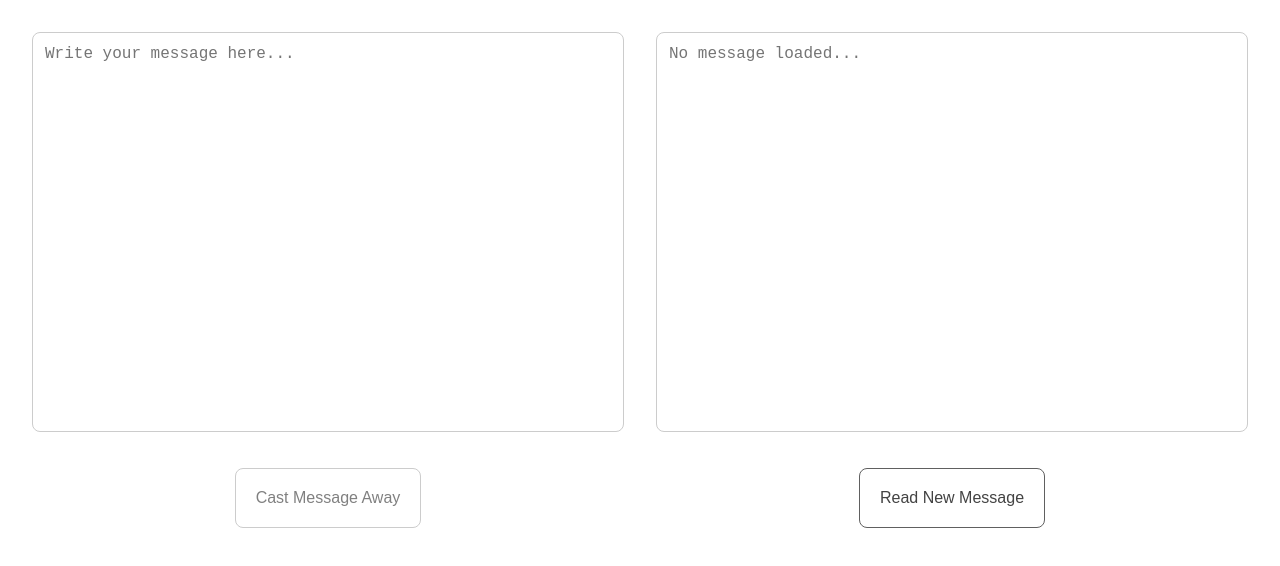
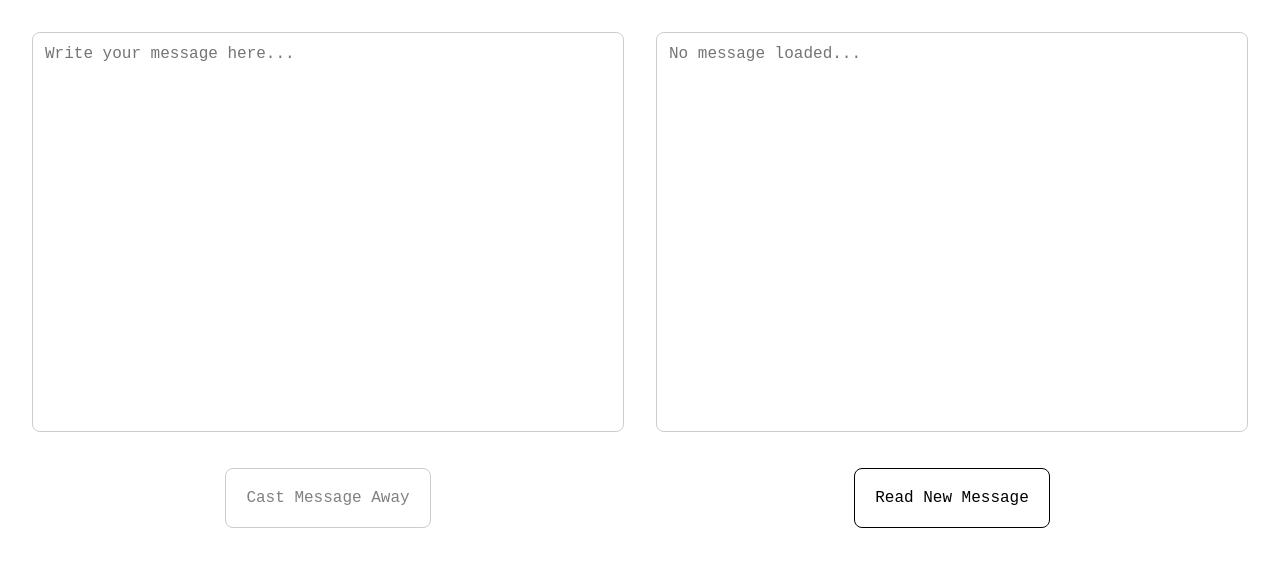
Before and after one commit to jacksoncdawson/message-in-a-bottle, a React (Create React App) app: page / in a window 1280 px wide. In both pictures the pointer is over the button "Read New Message". Shown: the top 566 px of the page. Built offline with nearby package versions, Linux system fonts and the light colour scheme.

Commit message:
Version 0.1
- "working" commit before rewriting the random pick logic and auto-delete logic

```diff
--- a/src/Components/MessageIn/MessageIn.jsx
+++ b/src/Components/MessageIn/MessageIn.jsx
@@ -1,7 +1,7 @@
 import React, { useState } from "react";
 import styles from "./MessageIn.module.css";
 import db from "../../firebase"; // Adjust the relative path as needed
-import { collection, getDocs } from "firebase/firestore";
+import { collection, getDocs, deleteDoc } from "firebase/firestore";
 
 function MessageIn() {
   const [incomingMessage, setIncomingMessage] = useState("");
--- a/src/Components/MessageIn/MessageIn.module.css
+++ b/src/Components/MessageIn/MessageIn.module.css
@@ -51,11 +51,12 @@
   font-size: 1rem;
   cursor: pointer;
   transition: color 0.2s, border-color 0.2s, padding 0.2s, border-radius 0.2s;
+  font-family: monospace;
 }
 
 .load:hover {
-  color: rgb(67, 67, 67);
-  border-color: rgb(96, 96, 96);
+  color: #000;
+  border-color: #000;
 }
 
 /* Needs proper clickEffect */
--- a/src/Components/MessageOut/MessageOut.jsx
+++ b/src/Components/MessageOut/MessageOut.jsx
@@ -20,7 +20,7 @@ function MessageOut() {
       // Add message to Firestore
       await addDoc(collection(db, "messages"), {
         text: message,
-        timestamp: new Date(), // Or use Firebase server timestamp
+        timestamp: new Date(),
       });
       console.log("Message successfully submitted to Firestore.");
     } catch (error) {
--- a/src/Components/MessageOut/MessageOut.module.css
+++ b/src/Components/MessageOut/MessageOut.module.css
@@ -51,11 +51,12 @@
   font-size: 1rem;
   cursor: pointer;
   transition: color 0.2s, border-color 0.2s, padding 0.2s, border-radius 0.2s;
+  font-family: monospace;
 }
 
 .submit:hover {
-  color: rgb(67, 67, 67);
-  border-color: rgb(96, 96, 96);
+  color: #000;
+  border-color: #000;
 }
 
 /* Needs proper clickEffect */
```
Also changed, not shown: src/index.js (line endings or trailing spaces).
